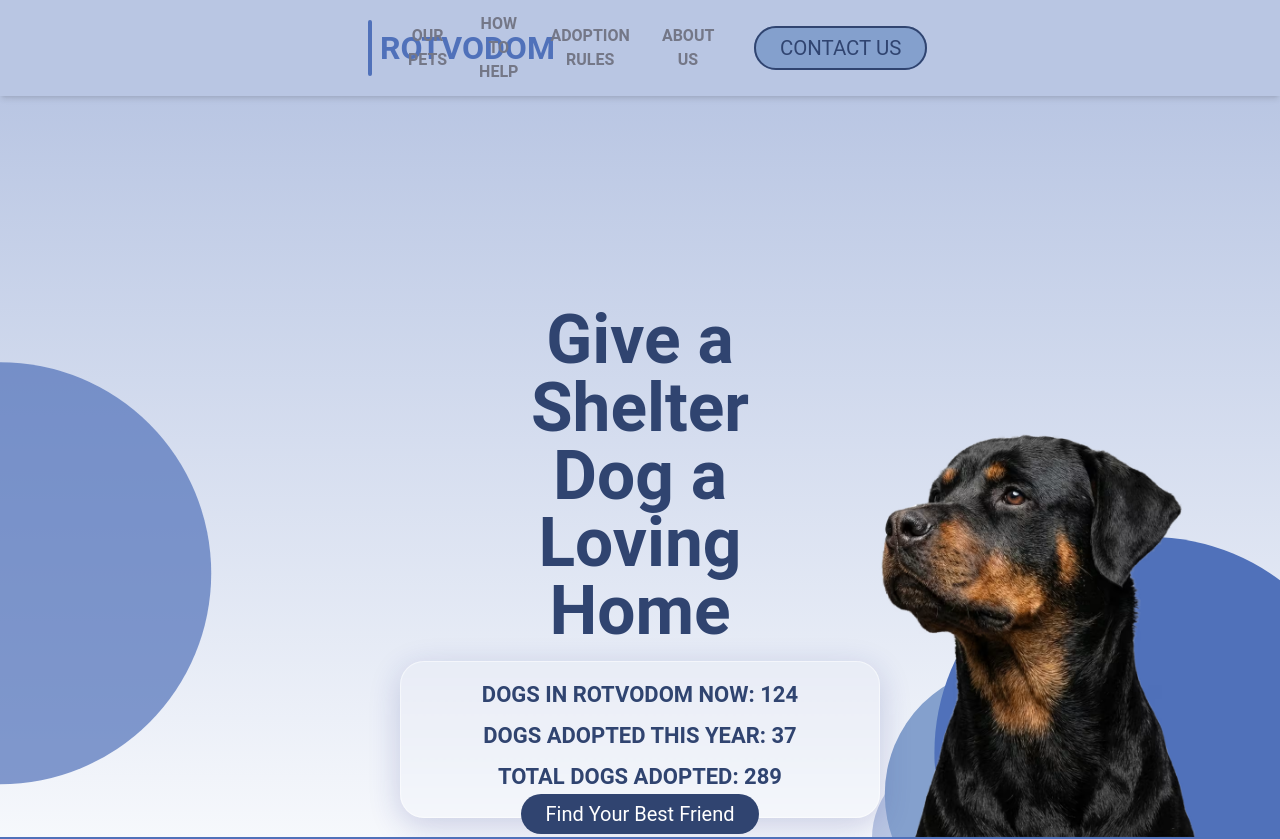
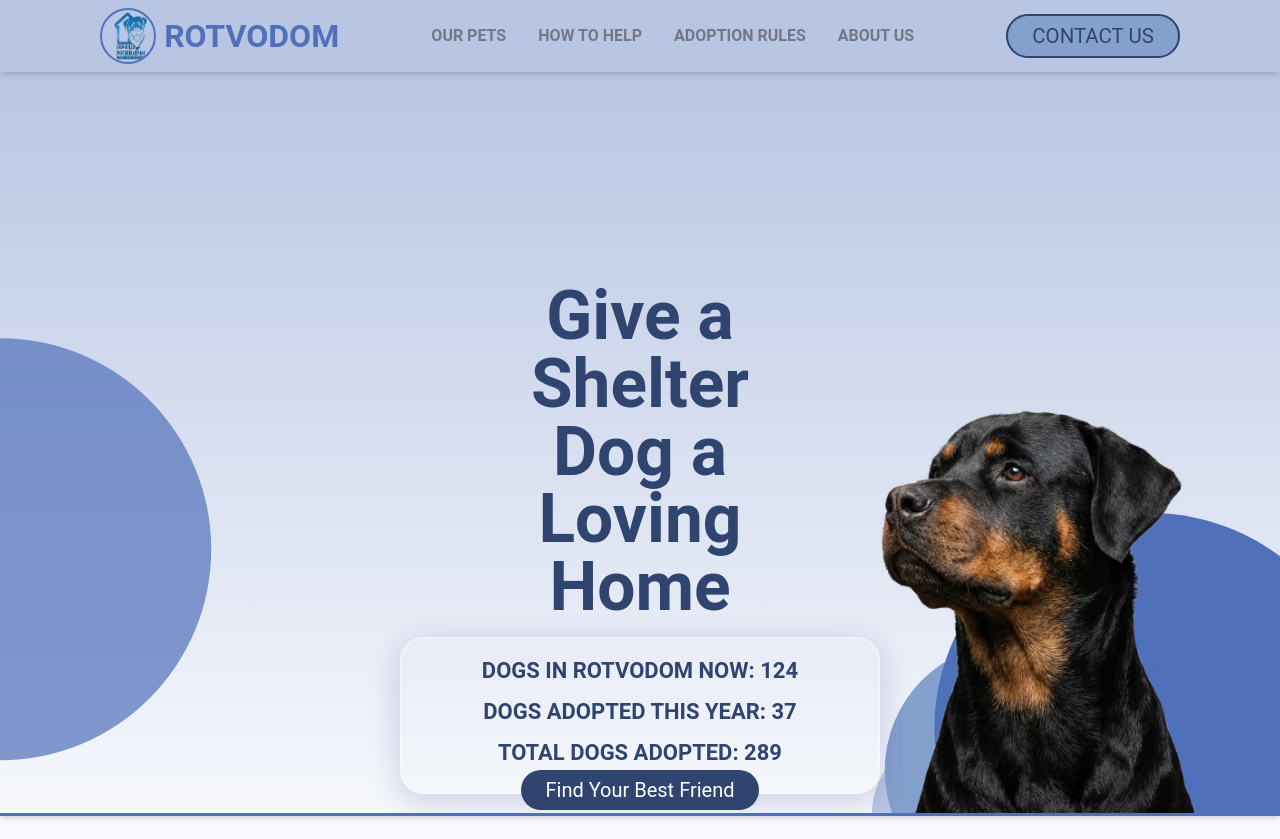
Before and after one commit to bavayra/dog-shelter, a React (Vite) app: page / in a window 1280 px wide. Shown: the top 839 px of the page. Built offline with nearby package versions, Linux system fonts and the light colour scheme; a web font is replaced by a local one.

Commit message:
style(Header-1280): set max-w of the Header's container to 100%

```diff
--- a/src/styles/custom-breakpoints.css
+++ b/src/styles/custom-breakpoints.css
@@ -197,7 +197,6 @@
 }
 
 @media (min-width: 768px) and (max-width: 819px) {
-  /* Header */
   .header-logo {
     width: 3.25rem;
     height: 3.25rem;
@@ -334,8 +333,6 @@
     height: 14rem;
     transform: translateX(-150%) translateY(40%);
   }
-
-  /* Dog grid */
   .dog-grid-layout {
     column-gap: 2rem;
   }
@@ -374,9 +371,9 @@
 }
 
 @media (min-width: 1280px) and (max-width: 1439px) {
-  /* Header */
   header .container {
     padding-inline: 3rem;
+    max-width: 100%;
   }
   header h1 {
     overflow: visible;
```
